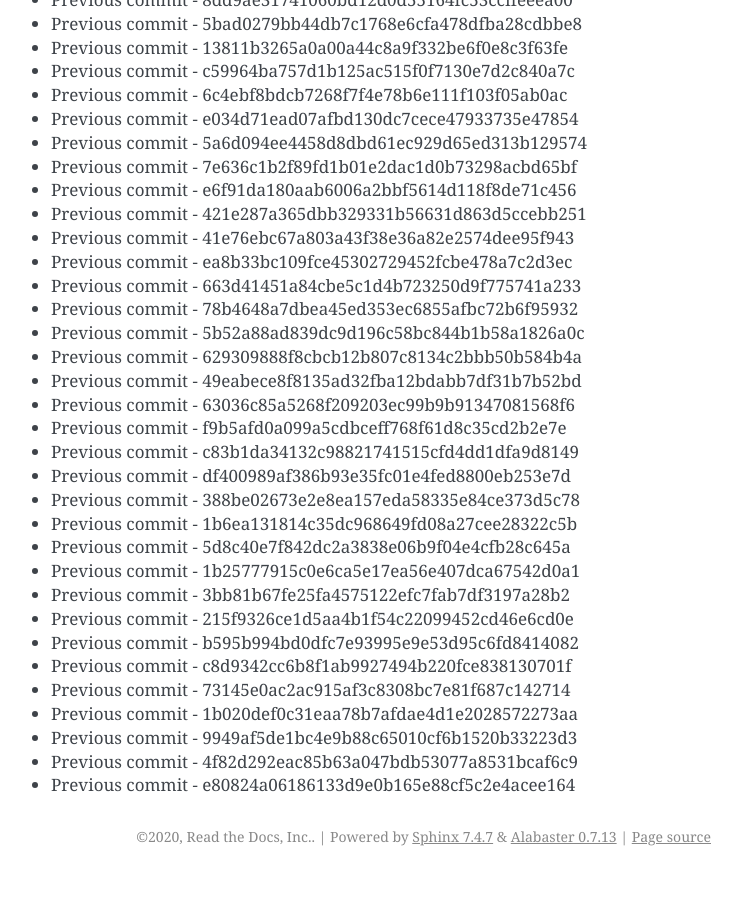
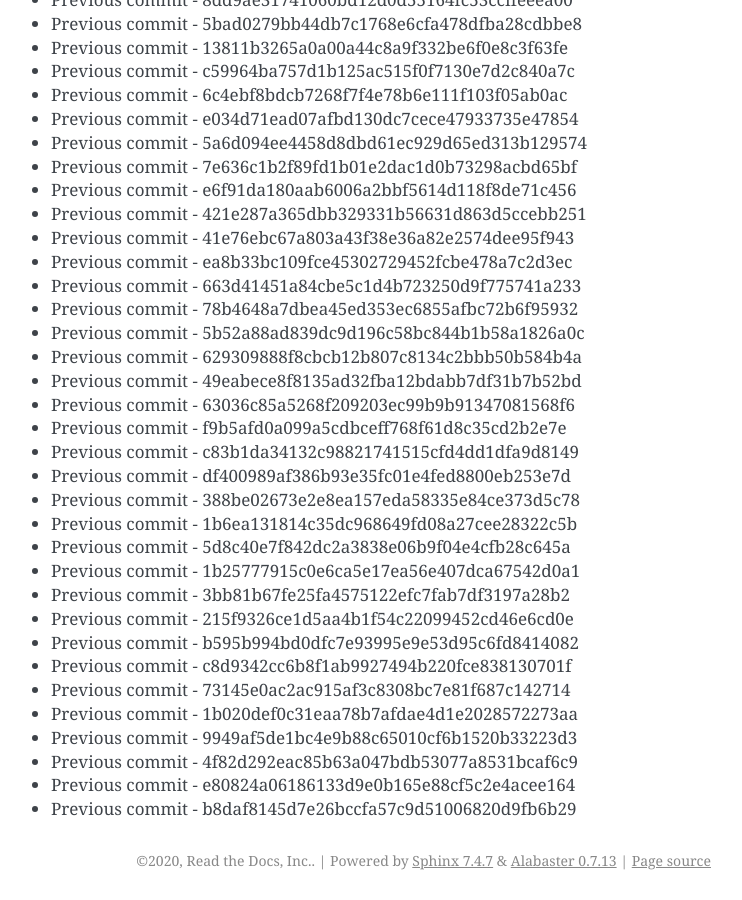
Before and after one commit to readthedocs/rtd-git-stresstest, a Sphinx documentation site: the page built from docs/updates.rst, in a window 1280 px wide and 900 px high, scrolled down 43585 px. Shown: the whole window, without its empty margins (399-1141 px from the left). Built offline with Sphinx 7.4.7, drawn with Linux system fonts in a browser that asks for light colours; before the commit the page ends 44461 px from its top, so only the background shows below that.

Commit message:
Generating commit from previous: b8daf8145d7e26bccfa57c9d51006820d9fb6b29

```diff
--- a/docs/updates.rst
+++ b/docs/updates.rst
@@ -1863,3 +1863,4 @@ It can be tested for any performance characteristics.
 * Previous commit - 9949af5de1bc4e9b88c65010cf6b1520b33223d3
 * Previous commit - 4f82d292eac85b63a047bdb53077a8531bcaf6c9
 * Previous commit - e80824a06186133d9e0b165e88cf5c2e4acee164
+* Previous commit - b8daf8145d7e26bccfa57c9d51006820d9fb6b29
```
